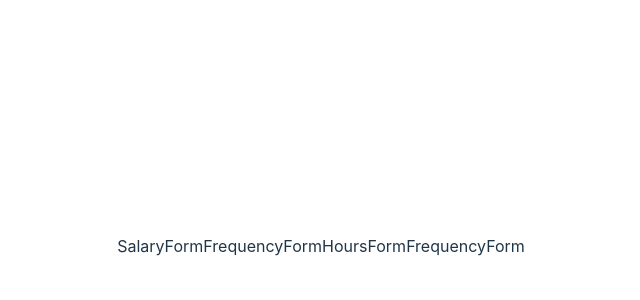
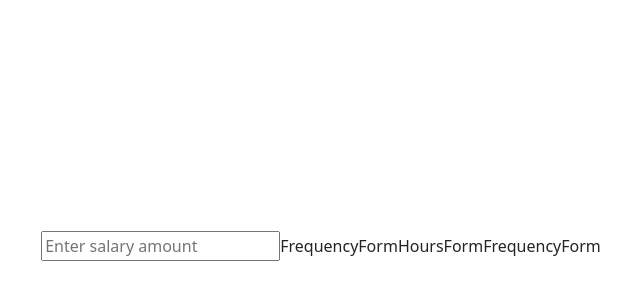
Before and after one commit to JarrenWhite/time_cost_javascript, a React (Vite) app in the folder time_cost/: page / in a window 1280 px wide. Shown: the part 154-454 px from the top of the page, without its empty margins (319-959 px from the left). Built offline with nearby package versions, Linux system fonts and the light colour scheme.

Commit message:
Initial code for SalaryForm.jsx completed using regex & string values

```diff
--- a/time_cost/package.json
+++ b/time_cost/package.json
@@ -10,7 +10,10 @@
     "preview": "vite preview"
   },
   "dependencies": {
+    "bootstrap": "^5.3.0",
     "react": "^18.2.0",
+    "react-bootstrap": "^2.7.4",
+    "react-currency-input-field": "^3.6.10",
     "react-dom": "^18.2.0"
   },
   "devDependencies": {
@@ -18,7 +21,7 @@
     "@types/react-dom": "^18.0.11",
     "@vitejs/plugin-react-swc": "^3.0.0",
     "eslint": "^8.38.0",
-    "eslint-plugin-react": "^7.32.2",
+    "eslint-plugin-react": "^7.25.3",
     "eslint-plugin-react-hooks": "^4.6.0",
     "eslint-plugin-react-refresh": "^0.3.4",
     "vite": "^4.3.9"
--- a/time_cost/src/App.jsx
+++ b/time_cost/src/App.jsx
@@ -1,11 +1,12 @@
 import {useState} from 'react'
 import './App.css'
 import WageForm from "./wage_form/WageForm.jsx";
+import 'bootstrap/dist/css/bootstrap.min.css';
 
 function App() {
-    const [salary, setSalary] = useState(0);
+    const [salary, setSalary] = useState('');
     const [payFrequency, setPayFrequency] = useState('Year'); // Hour, Day, Week, Month, Year, Four Weeks
-    const [hours, setHours] = useState(0);
+    const [hours, setHours] = useState('');
     const [hourFrequency, setHourFrequency] = useState('Week'); // Hour, Day, Week, Month, Year, Four Weeks
 
     const changeSalary = (newSalary) => {
--- a/time_cost/src/wage_form/SalaryForm.jsx
+++ b/time_cost/src/wage_form/SalaryForm.jsx
@@ -1,8 +1,24 @@
 function SalaryForm({salary, changeSalary}) {
+
+    const handleInputChange = (e) => {
+        const inputValue = e.target.value.replace('£', '');
+        const regex = /^\d+(\.\d{0,2})?$/;
+
+        if (inputValue === '' || regex.test(inputValue)) {
+            changeSalary(inputValue);
+        }
+    }
+
+    // If salary empty, show nothing, else show £ as prefix
+    const displayedValue = salary === '' ? '' : '£' + salary
+
     return(
-        <label>
-            SalaryForm
-        </label>
+        <input
+            type="text"
+            value={displayedValue}
+            onChange={handleInputChange}
+            placeholder="Enter salary amount"
+        />
     )
 }
 
```
